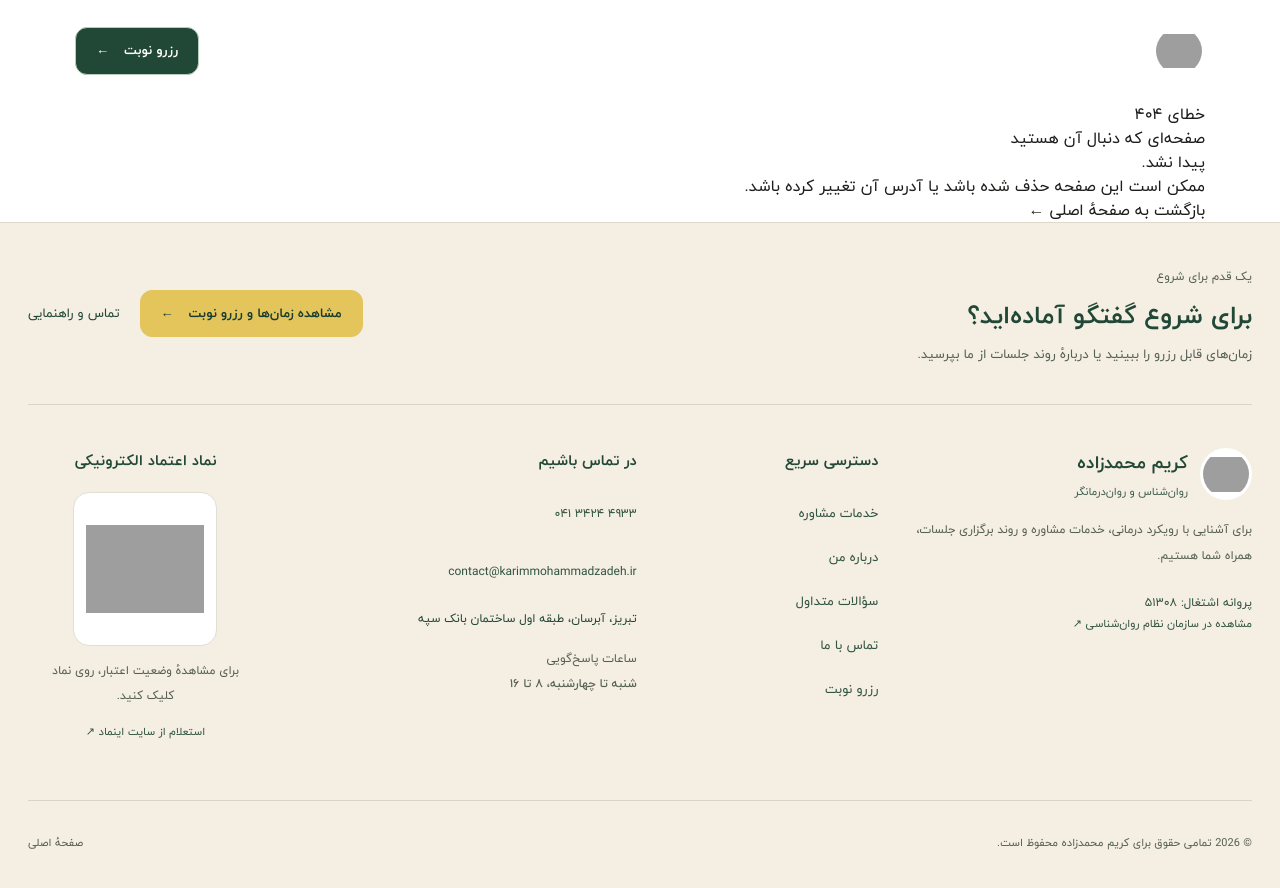
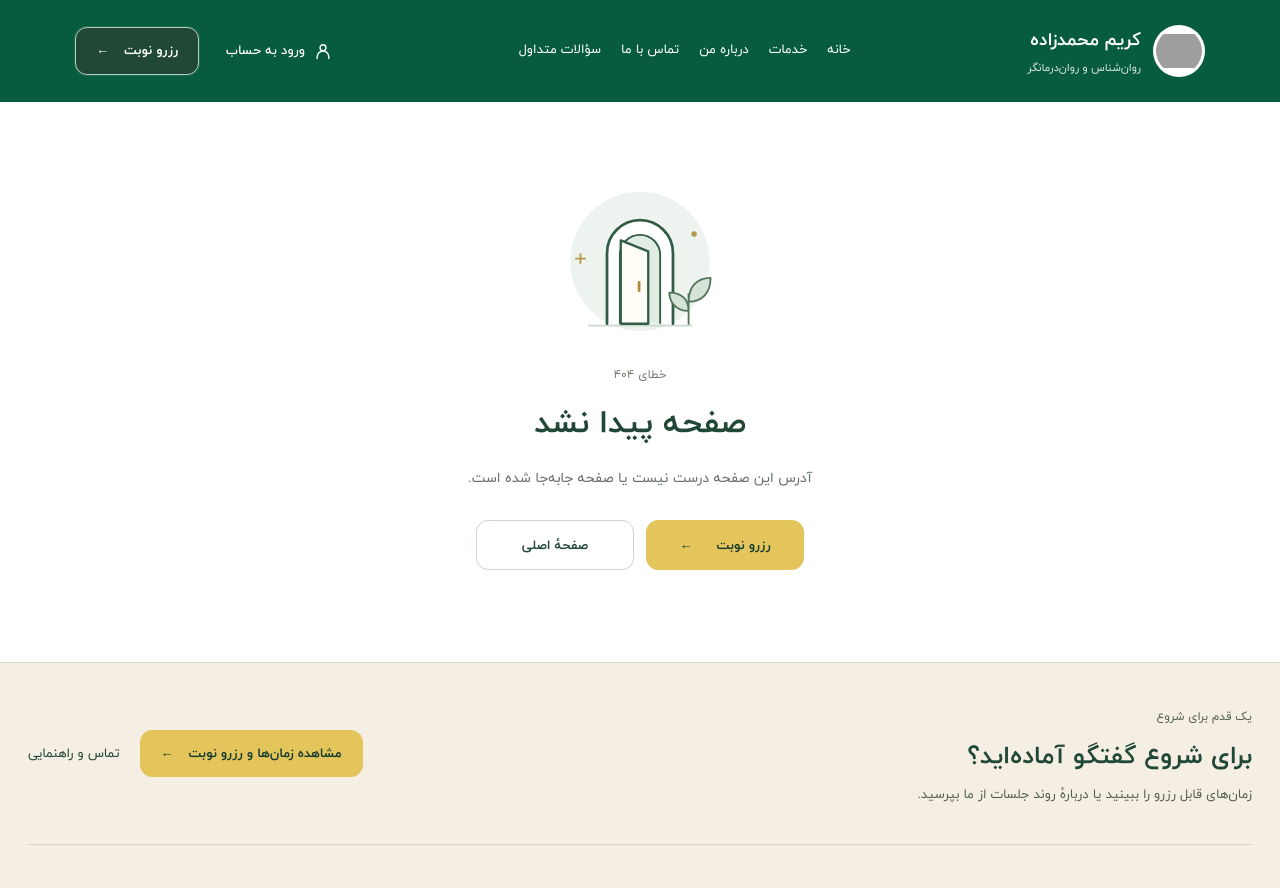
Before and after one commit to mohammadtagi/psy-website, a Laravel app: template resources/views/errors/404.blade.php in a window 1280 px wide. Shown: the top 888 px of the page. Before the commit the page ends 850 px from the top, so only its background shows below. Run offline with Laravel 12, Linux system fonts and the light colour scheme; the template is opened without the code that fills it, so the values that code supplies are empty; some libraries are stand-ins or nearby versions; grey boxes are pictures that could not be loaded.

Commit message:
تغییرات بیست و پنجم UI بخش رزرو

```diff
--- a/public/website/style/care-error-404.css
+++ b/public/website/style/care-error-404.css
@@ -1,24 +1,19 @@
-@font-face{font-family:CareErrorYekan;src:url('../fonts/IranYekan/IRANYekanRegular.ttf') format('truetype');font-weight:400;font-display:swap}
-@font-face{font-family:CareErrorYekan;src:url('../fonts/IranYekan/IRANYekanBold.ttf') format('truetype');font-weight:700;font-display:swap}
-*{box-sizing:border-box}
-body.ce404{margin:0;min-height:100vh;min-height:100svh;display:flex;flex-direction:column;background:#f8f6ef;color:#214736;font-family:CareErrorYekan,Tahoma,sans-serif;line-height:1.9}
-.ce404 a{color:inherit;text-decoration:none}
-.ce404 a:focus-visible{outline:3px solid #a17925;outline-offset:5px}
-.ce404-header{width:min(1120px,100%);margin:0 auto;padding:26px 32px;display:flex;align-items:center;justify-content:space-between;gap:20px}
-.ce404-brand{display:flex;align-items:center;gap:12px;border-radius:8px}
-.ce404-brand strong{display:block;font-size:17px}.ce404-brand small{display:block;font-size:11px;color:#627162}
-.ce404-mark{width:48px;height:48px;display:grid;place-items:center;background:#214736;color:#f2dfac;border-radius:16px}.ce404-mark svg{width:34px;height:34px}
-.ce404-header-link{font-size:12px;display:inline-flex;align-items:center;gap:10px;min-height:44px;border-bottom:1px solid #cdd5c6}
-.ce404-main{flex:1;width:100%;max-width:760px;margin:0 auto;padding:12px 24px 40px;text-align:center;display:flex;flex-direction:column;align-items:center;justify-content:center}
-.ce404-art{position:relative;width:min(100%,390px);margin:0 auto 18px}.ce404-art svg{display:block;width:100%;height:auto}.ce404-code{position:absolute;bottom:-3px;left:50%;transform:translateX(-50%);background:#214736;border:5px solid #f8f6ef;color:#f2dfac;border-radius:18px;padding:0 23px;font-family:Tahoma,sans-serif;font-size:35px;font-weight:700;line-height:1.55;letter-spacing:5px;text-indent:5px}
-.ce404-eyebrow{margin:10px 0 6px;font-size:12px;color:#66785c}.ce404 h1{margin:0 0 12px;font-size:clamp(26px,5vw,36px);line-height:1.6;font-weight:700;letter-spacing:-.6px}
-.ce404-description{margin:0;color:#5e6b60;font-size:14px;line-height:2.2;max-width:530px}
-.ce404-actions{display:flex;justify-content:center;gap:12px;flex-wrap:wrap;margin:26px 0 0}.ce404-actions a{display:inline-flex;align-items:center;justify-content:center;gap:22px;min-height:50px;padding:11px 23px;border-radius:12px;font-size:13px;font-weight:700;transition:background .18s ease,transform .18s ease}
-.ce404-actions .ce404-primary{background:#214736;color:#fff;border:1px solid #214736}.ce404-primary:hover{background:#173728;transform:translateY(-2px)}.ce404-actions .ce404-secondary{background:transparent;border:1px solid #b8c7b5}.ce404-secondary:hover{background:#edf0e6;transform:translateY(-2px)}
-.ce404-hint{font-size:11px;color:#697466;margin:22px 0 0;line-height:2}.ce404-footer{text-align:center;font-size:11px;color:#6c7767;padding:20px 16px;border-top:1px solid #e4e6da;margin:0 24px}.ce404-footer span{margin:0 8px}
-/* Brief, quiet motion: stops automatically; no JS or continuous distraction. */
-.ce404-float{animation:ce404-float 4.4s ease-in-out 1;transform-box:fill-box;transform-origin:center}.ce404-leaf{animation:ce404-sway 4.4s ease-in-out 1;transform-box:fill-box;transform-origin:bottom center}
-@keyframes ce404-float{0%,100%{transform:translateY(0)}50%{transform:translateY(-7px)}}@keyframes ce404-sway{0%,100%{transform:rotate(0)}50%{transform:rotate(-5deg)}}
-@media(max-width:540px){.ce404-header{padding:18px 20px;gap:12px}.ce404-brand{gap:8px}.ce404-brand strong{font-size:14px}.ce404-brand small{font-size:10px}.ce404-mark{width:40px;height:40px;border-radius:13px}.ce404-header-link{font-size:11px;gap:6px}.ce404-main{padding:18px 20px 32px}.ce404-art{max-width:310px}.ce404-description{font-size:13px}.ce404-description br{display:none}.ce404-actions{width:100%;max-width:340px;flex-direction:column;margin-top:22px;gap:10px}.ce404-actions a{width:100%}.ce404-hint{max-width:290px}.ce404-footer{margin:0 20px}}
-@media(prefers-reduced-motion:reduce){.ce404-float,.ce404-leaf{animation:none}.ce404-actions a{transition:none}.ce404-actions a:hover{transform:none}}
-@media(forced-colors:active){.ce404-actions a,.ce404-code,.ce404-mark{border:1px solid ButtonText}}
+/* Content-only styles: header and footer remain the actual shared site components. */
+.care404-header-wrap{background:#075b3f;color:#fff}
+.care404-content{display:flex;align-items:center;justify-content:center;min-height:560px;padding:48px 20px 64px;background:#fff;color:#214736;text-align:center}
+.care404-inner{width:100%;max-width:560px}
+.care404-illustration{width:220px;max-width:100%;margin:0 auto 12px;animation:care404-enter .45s ease-out both}
+.care404-illustration svg{display:block;width:100%;height:auto}
+.care404-label{margin:0 0 8px;color:#788173;font-size:12px;line-height:1.8}
+.care404-content h1{margin:0;font-size:32px;font-weight:700;line-height:1.8;color:#214736}
+.care404-description{margin:12px 0 0;color:#657166;font-size:14px;line-height:2.1}
+.care404-actions{display:flex;justify-content:center;flex-wrap:wrap;gap:12px;margin-top:28px}
+.care404-actions a{display:inline-flex;align-items:center;justify-content:center;gap:24px;min-width:158px;min-height:50px;padding:11px 24px;border-radius:12px;font-size:13px;font-weight:700;line-height:1.8;text-decoration:none;transition:background .16s ease}
+.care404-actions .care404-booking{background:#e3c55c;border:1px solid #e3c55c;color:#173b2d}
+.care404-actions .care404-booking:hover{background:#f4d97a}
+.care404-actions .care404-home{background:#fff;border:1px solid #cad5cb;color:#214736}
+.care404-actions .care404-home:hover{background:#f3f7f3}
+.care404-actions a:focus-visible{outline:2px solid #52745c;outline-offset:4px}
+@keyframes care404-enter{from{opacity:0;transform:translateY(5px)}to{opacity:1;transform:translateY(0)}}
+@media(max-width:540px){.care404-content{min-height:490px;padding:36px 20px 48px}.care404-illustration{width:185px}.care404-content h1{font-size:27px}.care404-description{font-size:13px;max-width:300px;margin:10px auto 0}.care404-actions{gap:10px;margin-top:24px}.care404-actions a{min-width:0;flex:1;max-width:170px;padding:11px 14px;gap:14px}}
+@media(prefers-reduced-motion:reduce){.care404-illustration{animation:none}.care404-actions a{transition:none}}
--- a/resources/views/errors/404.blade.php
+++ b/resources/views/errors/404.blade.php
@@ -4,23 +4,38 @@
 @section('robots', 'noindex, follow')
 
 @push('styles')
-    <link rel="stylesheet" href="{{ asset('website/style/care-error-404.css') }}?v=2">
+    <link rel="stylesheet" href="{{ asset('website/style/care-error-404.css') }}?v=3">
 @endpush
 
 @section('content')
-    <div class="site-not-found">
+    <div class="care404-header-wrap">
         <div class="layout">
             @include('website.partials.header')
         </div>
-
-        <main id="main-content" class="site-not-found-content layout" aria-labelledby="not-found-title">
-            <div class="site-not-found-copy">
-                <p class="site-not-found-label">خطای ۴۰۴</p>
-                <h1 id="not-found-title">صفحه‌ای که دنبال آن هستید<br>پیدا نشد.</h1>
-                <p class="site-not-found-description">ممکن است این صفحه حذف شده باشد یا آدرس آن تغییر کرده باشد.</p>
-                <a class="site-not-found-home" href="{{ route('home') }}">بازگشت به صفحهٔ اصلی <span aria-hidden="true">←</span></a>
+    </div>
+    <main id="main-content" class="care404-content" aria-labelledby="care404-title">
+        <div class="care404-inner">
+            <div class="care404-illustration" aria-hidden="true">
+                <svg viewBox="0 0 240 190" fill="none" focusable="false">
+                    <circle cx="120" cy="91" r="76" fill="#edf3ee"/>
+                    <path d="M64 161h112" stroke="#cbd8ce" stroke-width="2" stroke-linecap="round"/>
+                    <path d="M84 159V82a36 36 0 0 1 72 0v77" fill="#fff" stroke="#315c45" stroke-width="3" stroke-linecap="round"/>
+                    <path d="M98 159V84a22 22 0 0 1 44 0v75" fill="#e1ece3" stroke="#315c45" stroke-width="2"/>
+                    <path d="m99 68 30 12v79H99V68Z" fill="#fffdf6" stroke="#315c45" stroke-width="2.5" stroke-linejoin="round"/>
+                    <path d="M119 114v9" stroke="#ad8b3e" stroke-width="3" stroke-linecap="round"/>
+                    <path d="M173 160v-34m0 19c-15 0-21-11-21-20 14 0 21 8 21 20Zm0-10c0-17 10-26 24-26 0 16-9 26-24 26Z" fill="#d6e4d7" stroke="#52745c" stroke-width="2" stroke-linejoin="round"/>
+                    <path d="M55 83v10m-5-5h10" stroke="#b7994c" stroke-width="2" stroke-linecap="round"/>
+                    <circle cx="179" cy="61" r="3" fill="#b7994c"/>
+                </svg>
             </div>
-        </main>
-    </div>
+            <p class="care404-label">خطای ۴۰۴</p>
+            <h1 id="care404-title">صفحه پیدا نشد</h1>
+            <p class="care404-description">آدرس این صفحه درست نیست یا صفحه جابه‌جا شده است.</p>
+            <nav class="care404-actions" aria-label="ادامهٔ مسیر">
+                <a class="care404-booking" href="{{ route('booking.index') }}">رزرو نوبت <span aria-hidden="true">←</span></a>
+                <a class="care404-home" href="{{ route('home') }}">صفحهٔ اصلی</a>
+            </nav>
+        </div>
+    </main>
 @endsection
-{{-- The shared website layout renders the real site footer. Do not duplicate it here. --}}
+{{-- The website layout includes the actual site footer once. --}}
```
